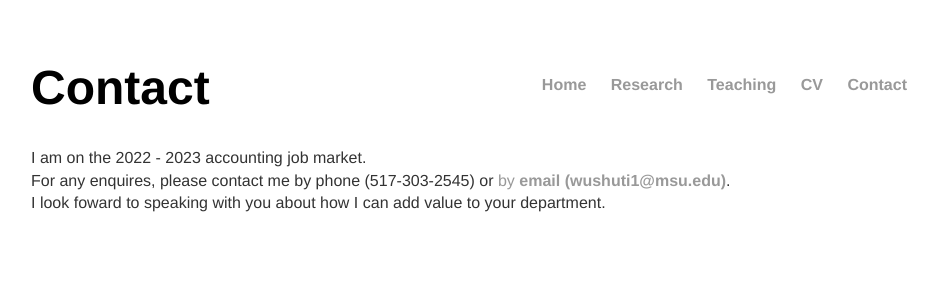
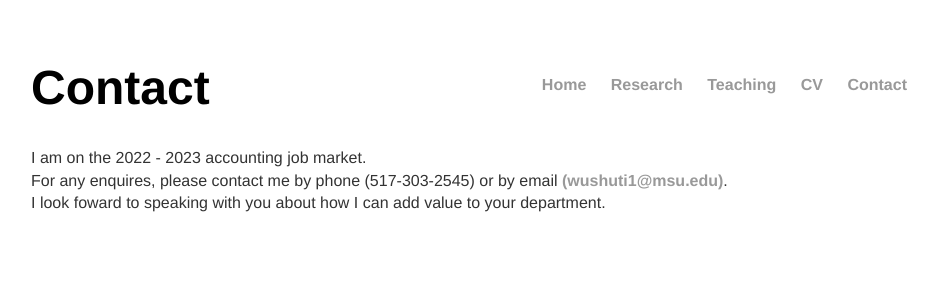
Before and after one commit to shu-ting-wu/shu-ting-wu.github.io, a Jekyll site: the page built from contact/index.html, in a window 1280 px wide. Shown: the top 300 px of the page, without its empty margins (161-1099 px from the left). Built offline with Jekyll 4.4.1, drawn with Linux system fonts in a browser that asks for light colours; part of the change alters nothing that is shown.

```diff
--- a/contact/index.html
+++ b/contact/index.html
@@ -5,7 +5,7 @@ title: Contact Shuting
 <div class="contact">
 	<h1 style="text-align:left">Contact</h1>
   <p>I am on the 2022 - 2023 accounting job market.<br>
-	  For any enquires, please contact me by phone (517-303-2545) or
-	  <a href="mailto:email@example.com"> by <strong> email (wushuti1@msu.edu)</strong></a>.<br>
+	  For any enquires, please contact me by phone (517-303-2545) or by email
+	  <a href="mailto:wushuti1@msu.edu"> <strong>(wushuti1@msu.edu)</strong></a>.<br>
 	  I look foward to speaking with you about how I can add value to your department. </p>
 </div>
```
